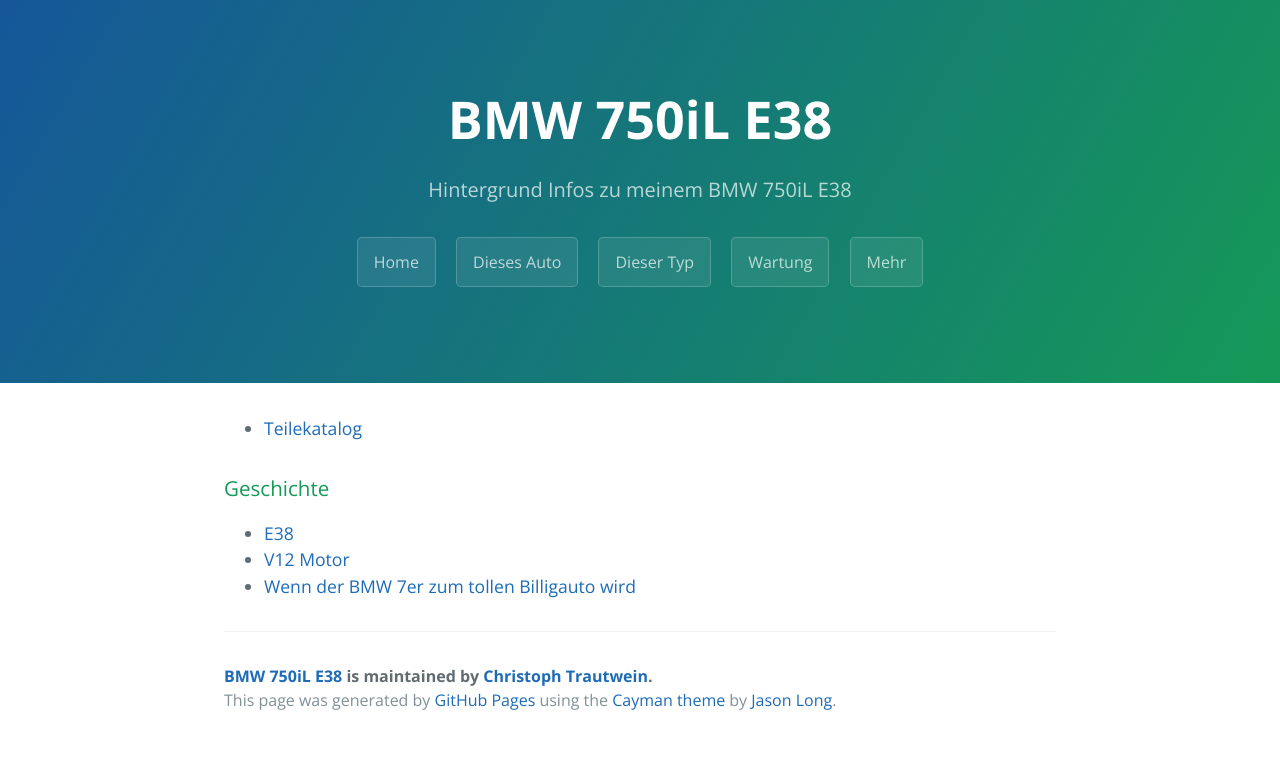
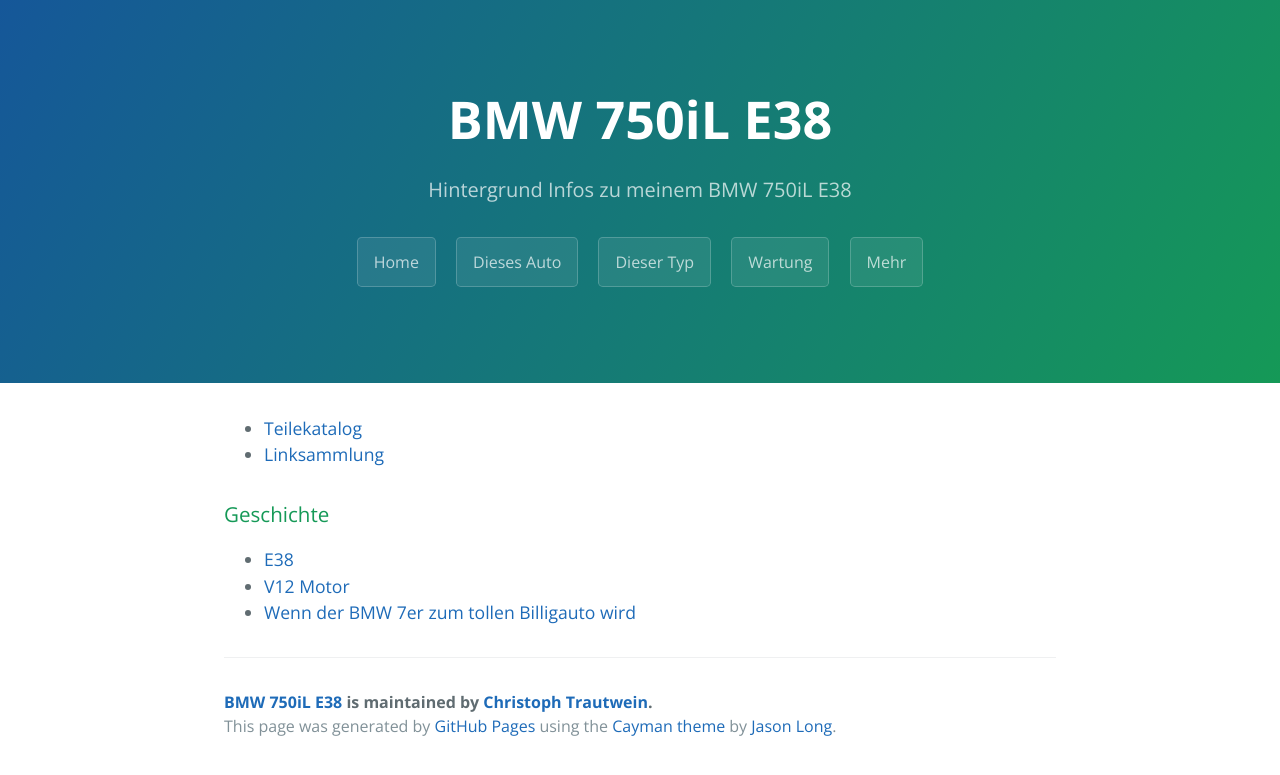
Before and after one commit to trautw/BMW750iL, a Jekyll site: the page built from docs/_pages/04_more.md, in a window 1280 px wide. Shown: the top 775 px of the page. Built offline with Jekyll 4.4.1, drawn with Linux system fonts in a browser that asks for light colours.

Commit message:
Update 04_more.md

```diff
--- a/docs/_pages/04_more.md
+++ b/docs/_pages/04_more.md
@@ -5,6 +5,7 @@ permalink: /more/
 ---
 
 * [Teilekatalog](http://de.bmwfans.info/vin/decoder?vin=DH38229)
+* [Linksammlung](http://www.7-forum.com/links/index1.php?site=vcat&cat=4)
 
 ### Geschichte
 * [E38](http://www.7-forum.com/modelle/e38/index.php)
```
